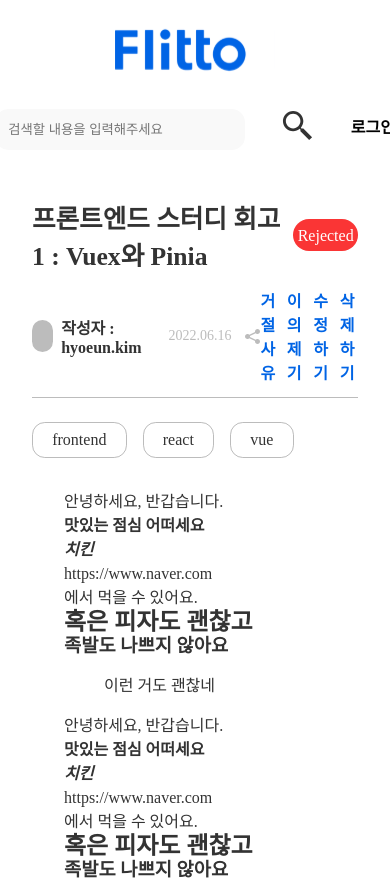
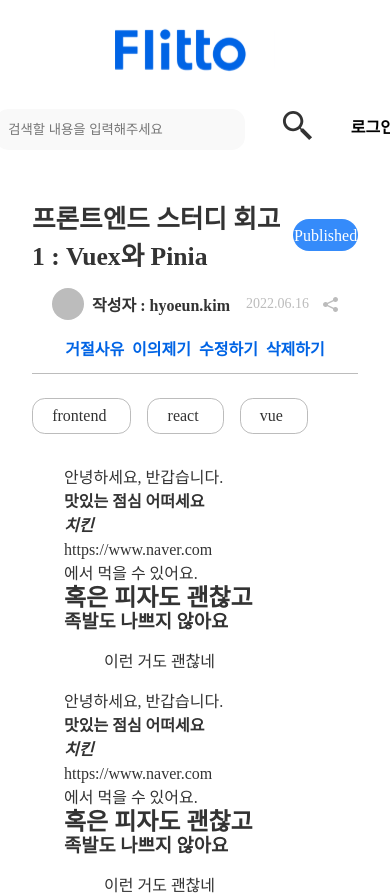
Before and after one commit to Flitto-Toyproject/toy_front_team1_front, a Nuxt app: page /ContentShowPage/1 in a window 390 px wide. Shown: the top 895 px of the page. Built offline with nearby package versions, Linux system fonts and the light colour scheme.

Commit message:
feat: content page 스타일 수정 * content edit 태그 입력 폼 수정 -> 버튼 클릭 시 입력값 없어지도록 * content edit, show 반응형 적용

```diff
--- a/api/test.js
+++ b/api/test.js
@@ -4,11 +4,13 @@
   title: '프론트엔드 스터디 회고 1 : Vuex와 Pinia',
   content:
     '<p>안녕하세요, 반갑습니다.</p><p><strong>맛있는 점심 어떠세요</strong></p><p><i><strong>치킨</strong></i></p><p><a href="https://www.naver.com">https://www.naver.com</a></p><p>에서 먹을 수 있어요.</p><h2>혹은 피자도 괜찮고</h2><h3>족발도 나쁘지 않아요</h3><blockquote><p>이런 거도 괜찮네</p></blockquote><p>안녕하세요, 반갑습니다.</p><p><strong>맛있는 점심 어떠세요</strong></p><p><i><strong>치킨</strong></i></p><p><a href="https://www.naver.com">https://www.naver.com</a></p><p>에서 먹을 수 있어요.</p><h2>혹은 피자도 괜찮고</h2><h3>족발도 나쁘지 않아요</h3><blockquote><p>이런 거도 괜찮네</p></blockquote><p>안녕하세요, 반갑습니다.</p><p><strong>맛있는 점심 어떠세요</strong></p><p><i><strong>치킨</strong></i></p><p><a href="https://www.naver.com">https://www.naver.com</a></p><p>에서 먹을 수 있어요.</p><h2>혹은 피자도 괜찮고</h2><h3>족발도 나쁘지 않아요</h3><blockquote><p>이런 거도 괜찮네</p></blockquote><p>안녕하세요, 반갑습니다.</p><p><strong>맛있는 점심 어떠세요</strong></p><p><i><strong>치킨</strong></i></p><p><a href="https://www.naver.com">https://www.naver.com</a></p><p>에서 먹을 수 있어요.</p><h2>혹은 피자도 괜찮고</h2><h3>족발도 나쁘지 않아요</h3><blockquote><p>이런 거도 괜찮네</p></blockquote><p>안녕하세요, 반갑습니다.</p><p><strong>맛있는 점심 어떠세요</strong></p><p><i><strong>치킨</strong></i></p><p><a href="https://www.naver.com">https://www.naver.com</a></p><p>에서 먹을 수 있어요.</p><h2>혹은 피자도 괜찮고</h2><h3>족발도 나쁘지 않아요</h3><blockquote><p>이런 거도 괜찮네</p></blockquote>',
+  tag_list: ['frontend', 'vue', 'vuex'],
+  thumbnail_url: '@/assets/img/vue_logo.png',
   created_at: '2022.06.16',
   updated_at: '2022.06.16',
   published_at: '2022.06.16',
   approver_user_id: 3,
-  status: 'R',
+  status: 'P',
   view_count: 34,
   like_count: 100,
   is_like: false,
--- a/assets/css/reset.css
+++ b/assets/css/reset.css
@@ -100,3 +100,17 @@
   word-wrap: break-word;
   word-break: break-word;
 }
+
+@media screen and (max-width: 768px) { /* tablet */
+  .ck {
+    width: 40rem;
+  }
+}
+@media screen and (min-width: 1440px) { /* desktop */
+  .ck {
+    width: 70rem;
+  }
+  .ck-editor__editable {
+    height: 40rem;
+  }
+}
--- a/assets/scss/screen.scss
+++ b/assets/scss/screen.scss
@@ -3,23 +3,27 @@
 $laptop: 1020px;
 $desktop: 1440px;
 
-
 // Mixins
 @mixin tablet {
-  @media (max-width: #{$tablet}) {
+  @media (max-width: $tablet) {
     @content;
   }
 }
 
 @mixin laptop {
-  @media (max-width: #{$laptop}) {
+  @media (max-width: $laptop) {
     @content;
   }
 }
 
-
 @mixin desktop {
-  @media (max-width: #{$desktop}) {
+  @media (max-width: $desktop) {
     @content;
   }
 }
+
+@mixin over_desktop {
+  @media (min-width: $desktop) {
+    @content;
+  }
+}
--- a/components/basic/InputBasic.vue
+++ b/components/basic/InputBasic.vue
@@ -1,7 +1,7 @@
 <template>
   <div class="input-basic">
     <input
-      v-model="value"
+      :value="value"
       :type="type"
       class="input-basic__input"
       :placeholder="placeholder"
@@ -37,18 +37,17 @@
       default: 'text',
       required: true,
     },
-  },
-  data() {
-    return {
-      value: '',
-    }
+    value: {
+      type: String,
+      required: true,
+    },
   },
   methods: {
-    updateValue() {
-      this.$emit('input', this.value)
+    updateValue(e) {
+      this.$emit('input', e.target.value)
     },
     addValue() {
-      this.$emit('add', this.value)
+      this.$emit('add')
     },
   },
 }
--- a/components/content/TagContent.vue
+++ b/components/content/TagContent.vue
@@ -43,7 +43,7 @@
   flex-direction: row;
   align-items: center;
   justify-content: center;
-  padding: 0.5rem 1.2rem;
+  padding: 0.5rem 1.5rem 0.5rem 1.2rem;
   border: 1px solid $deep-gray;
   border-radius: 0.8em;
   position: relative;
--- a/pages/ContentEditPage/_content_id.vue
+++ b/pages/ContentEditPage/_content_id.vue
@@ -16,16 +16,16 @@
           <div class="content-additional__items">
             <strong class="content-additional__title">Tags</strong>
             <InputBasic
-              v-model="inputTag"
+              v-model="tagInput"
               :placeholder="'태그를 입력해주세요'"
               :add-button="true"
               :type="'text'"
-              @add="addTag(inputTag)"
+              @add="addTag()"
             />
           </div>
           <div class="content-additional__tags">
             <TagContent
-              v-for="tag in tags"
+              v-for="tag in tagList"
               :key="tag"
               :is-editing="true"
               class="content-additional__tag-content"
@@ -52,7 +52,11 @@
             :is-major="true"
             @click="publishContent"
           />
-          <ButtonContent :value="'임시저장'" @click="saveContent" />
+          <ButtonContent
+            v-if="contentStatus === 'E'"
+            :value="'임시저장'"
+            @click="saveContent"
+          />
           <ButtonContent :value="'취소'" @click="cancelContent" />
         </div>
       </div>
@@ -91,28 +95,37 @@
 
     const title = editingData?.title ? editingData.title : ''
     const editorInput = editingData?.content ? editingData.content : ''
-    const tags = editingData?.tags ? editingData.tags : []
+    const tagList = editingData?.tag_list ? editingData.tag_list : []
     const thumbnail = editingData?.thumbnail ? editingData.thumbnail : ''
+    const contentStatus = editingData?.status ? editingData.status : 'E'
 
-    return { isNewContent, title, editorInput, tags, thumbnail }
+    return {
+      isNewContent,
+      title,
+      editorInput,
+      tagList,
+      thumbnail,
+      contentStatus,
+    }
   },
   data() {
     return {
-      inputTag: '',
+      tagInput: '',
     }
   },
   methods: {
     removeTag(_tag) {
-      const tag = this.tags.filter((tag) => tag !== _tag)
-      this.tags = tag
+      const tag = this.tagList.filter((tag) => tag !== _tag)
+      this.tagList = tag
     },
-    addTag(_inputTag) {
-      const isEqual = this.tags.find((tag) => tag === _inputTag)
+    addTag() {
+      const isEqual = this.tagList.find((tag) => tag === this.tagInput)
       if (isEqual) {
         alert('같은 내용의 태그를 또 입력할 수 없습니다.')
         return
       }
-      this.tags.push(_inputTag)
+      this.tagList.push(this.tagInput)
+      this.tagInput = ''
     },
     updateTitle(e) {
       this.title = e.target.value
@@ -123,7 +136,7 @@
       //   writer_user_id: WRITER_USER_ID,
       //   title: this.title,
       //   content: this.editorInput,
-      //   tags: this.tags,
+      //   tagList: this.tagList,
       //   thumnail: THUMBNAIL,
       //   status: 'W', // 발행 : editing -> waiting
       // }
@@ -137,7 +150,7 @@
       //   writer_user_id: WRITER_USER_ID,
       //   title: this.title,
       //   content: this.editorInput,
-      //   tags: this.tags,
+      //   tagList: this.tagList,
       //   thumnail: THUMBNAIL,
       //   status: 'E', // 임시저장 : editing
       // }
@@ -163,12 +176,26 @@
   flex-direction: column;
   justify-content: center;
   align-items: center;
-  max-width: 70rem;
-  padding: 1rem 2rem;
+
+  width: 60rem;
+  padding: 1rem 1.5rem;
+  @include tablet {
+    width: 40rem;
+  }
+  @include over_desktop {
+    width: 70rem;
+    padding: 1rem 0;
+  }
 }
 .title-input {
   width: 55rem;
   margin: 1rem;
+  @include tablet {
+    width: 40rem;
+  }
+  @include over_desktop {
+    width: 70rem;
+  }
   &__form {
     border: 0.1rem solid $light-gray;
     border-radius: 0.3rem;
@@ -181,9 +208,9 @@
   display: flex;
   flex-direction: column;
   justify-content: space-evenly;
+
   width: 100%;
-  // height: calc(100vh - 180px);
-  padding: 1em 2.5em;
+  padding: 1em 1em;
   &__tags-wrapper {
     display: flex;
     flex-direction: column;
@@ -225,6 +252,7 @@
   display: flex;
   flex-direction: row;
   justify-content: center;
+
   margin-top: 2rem;
   :not(:first-child) {
     margin-left: 1em;
--- a/pages/ContentShowPage/_content_id.vue
+++ b/pages/ContentShowPage/_content_id.vue
@@ -217,11 +217,18 @@
   justify-content: space-between;
   border-bottom: 1px solid $deep-gray;
   padding: 1em 0px 0.8em 0px;
+  @include tablet {
+    flex-direction: column;
+    justify-content: center;
+  }
 }
 .profile-wrapper {
   display: flex;
   flex-direction: row;
   align-items: center;
+  @include tablet {
+    margin-bottom: 1rem;
+  }
   &__profile-img {
     width: 2em;
     height: 2em;
```
Also changed, not shown: assets/img/vue_logo.png (added).
